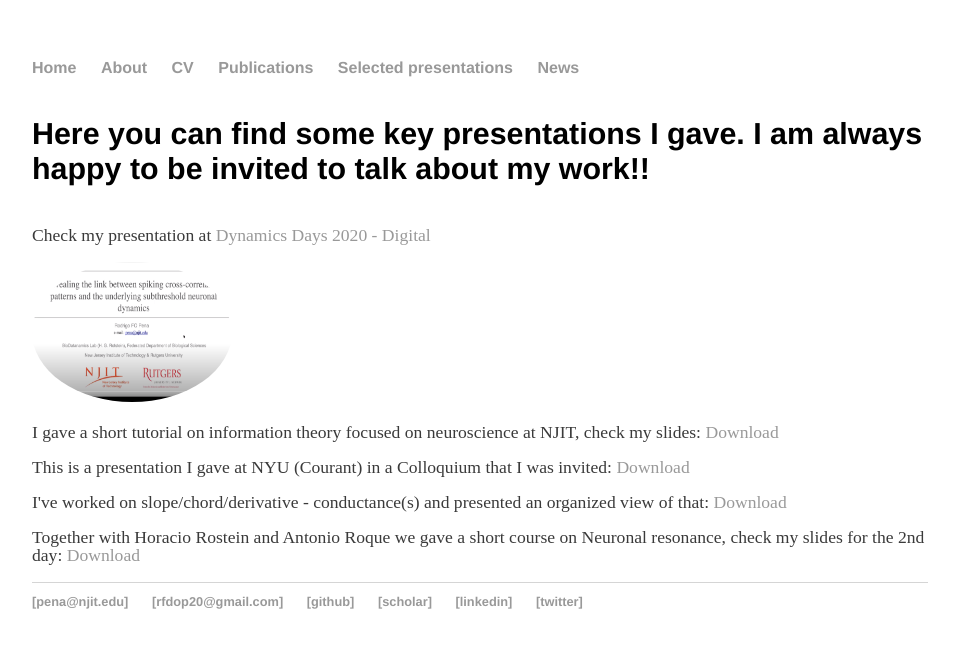
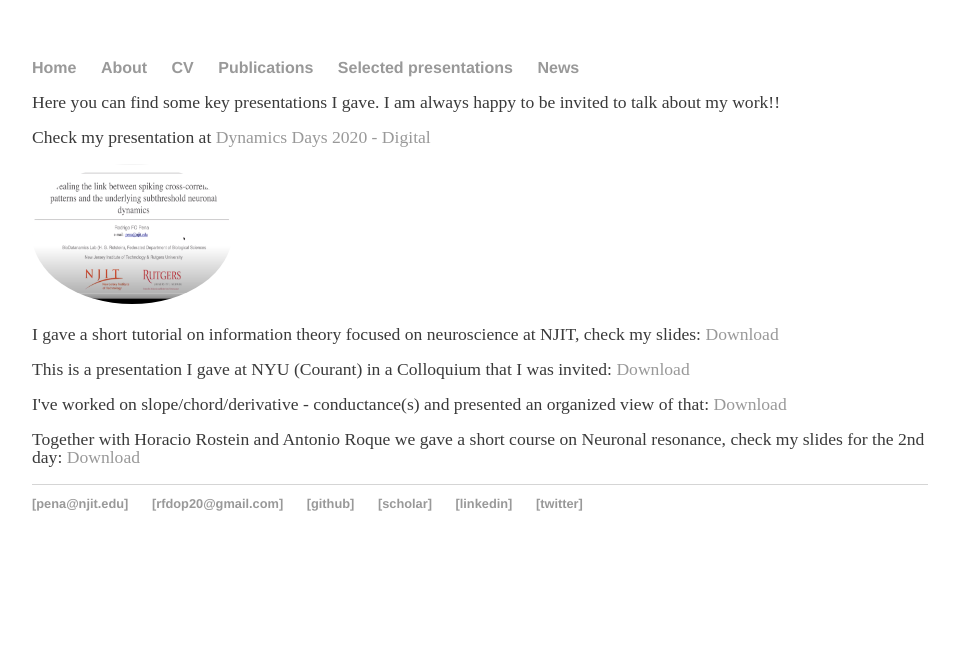
Before and after one commit to pena-rodrigo/oldwebsite, a Jekyll site: the page built from presentations/index.html, in a window 1280 px wide. Shown: the top 648 px of the page, without its empty margins (160-1119 px from the left). Built offline with Jekyll 4.4.1, drawn with Linux system fonts in a browser that asks for light colours.

Commit message:
font size

```diff
--- a/presentations/index.html
+++ b/presentations/index.html
@@ -3,7 +3,7 @@ layout: default
 title: Rodrigo Pena
 ---
 <div class="blurb">
-	<h4>Here you can find some key presentations I gave. I am always happy to be invited to talk about my work!!</h4>
+	<p>Here you can find some key presentations I gave. I am always happy to be invited to talk about my work!!</p>
 	<p>Check my presentation at <a href="https://www.youtube.com/watch?v=iKZClcTvWDI&t=252s&ab_channel=DynamicsDaysDigital2020" target="_blank">Dynamics Days 2020 - Digital</a>
 	</p>
 		<a href="https://www.youtube.com/watch?v=iKZClcTvWDI&t=252s&ab_channel=DynamicsDaysDigital2020">
```
